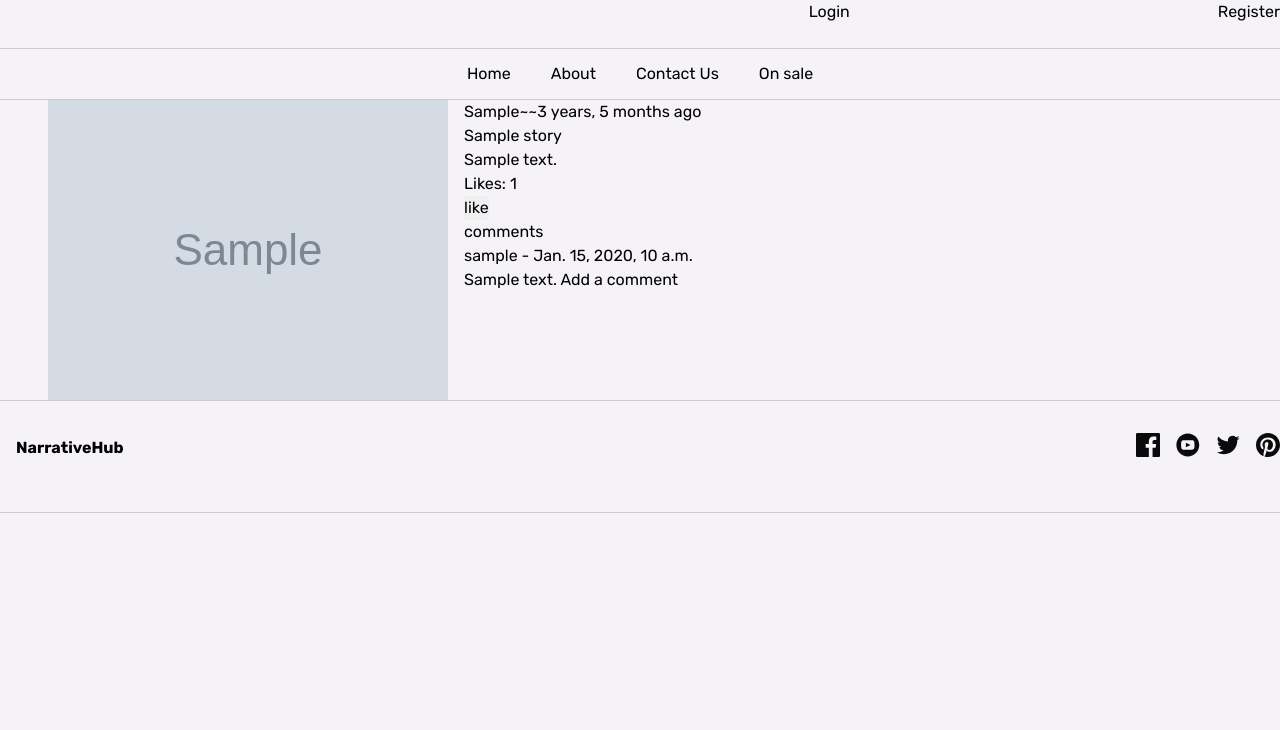
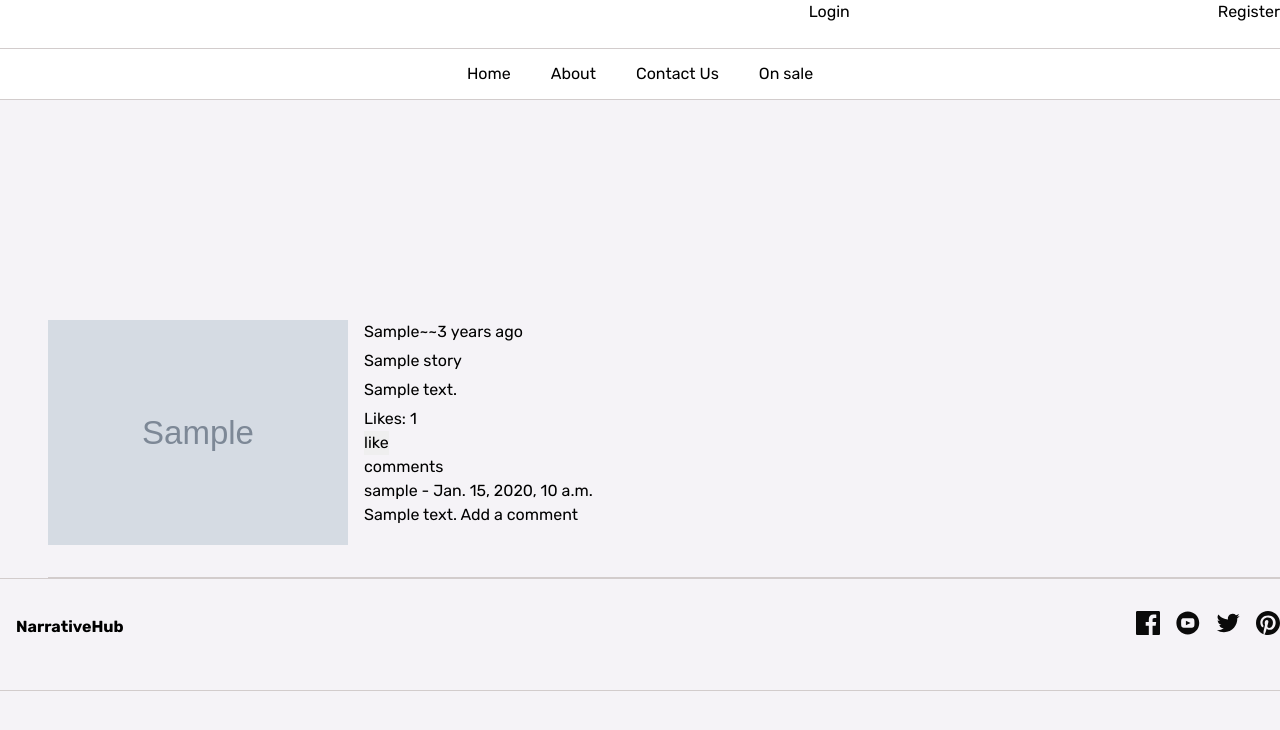
Before and after one commit to mwisechacha/narrativeHub, a Django app: page / in a window 1280 px wide. Shown: the top 730 px of the page. Run offline with Django 4.2, Linux system fonts and the light colour scheme; tables that the repository leaves empty hold one stand-in row (values such as "Sample post"); grey boxes marked "Sample" are stand-in pictures; parts of the project's set-up code (start-up, migrations or seed data) failed here and were passed over.

Commit message:
full-story page and slugify

```diff
--- a/static/css/story.css
+++ b/static/css/story.css
@@ -186,10 +186,6 @@
     margin-bottom: 5px;
   }
 
-  .cover-picture input[type="file"]{
-    /* background-color: hsla(308, 82%, 66%, 0.856); */
-  }
-
   input[type='submit']{
     cursor: pointer;
     text-decoration: none;
--- a/static/css/styles.css
+++ b/static/css/styles.css
@@ -99,6 +99,15 @@ header{
   display: flex;
   flex-direction: column;
   gap: 1.5rem;
+  position: fixed;
+  width: 100%;
+  z-index: 9999;
+  transition: top 0.3s;
+  background-color: #fff;
+}
+
+header.hidden{
+  top: -9rem;
 }
 
 .logo-section{
@@ -115,6 +124,7 @@ header{
   font-weight: 600;
   font-size: 28px;
   align-self: center;
+  color: hsl(6, 100%, 73%);
 }
 
 .settings{
@@ -145,6 +155,10 @@ header{
   padding-bottom: 0.8rem;
 }
 
+.navbar-items a:is(:hover, :focus){
+  color: hsl(6, 100%, 73%);
+}
+
 .social-list {
   display: flex;
   gap: 1rem;
@@ -159,7 +173,8 @@ header{
 }
 
 .social-list a:is(:hover, :focus) .social-icon {
-  fill: rgb(225, 154, 195);
+  fill:hsl(6, 100%, 73%);
+;
 }
 
 .footer-wrapper{
@@ -185,17 +200,36 @@ header{
   align-self: center;
 }
 
+.main-section{
+  padding-top: 9rem;
+}
+
 /*story-details*/
 .flex{
   display: flex;
   gap: 1rem;
-  padding-left: 3rem;
+  margin-left: 3rem;
+  padding-top: 2rem;
+  padding-bottom: 2rem;
+  border-bottom: .2px solid rgb(210, 204, 204);
+
+}
+
+.story-details{
+  display: flex;
+  flex-direction: column;
+  gap: 5px;
 }
 
 .story-title{
   display: flex;
 }
 
-.cover-picture{
+.content{
+  max-width: 50ch;
+}
+
+.cover-picture img{
+  width: 300px;
 
 }
--- a/stories/templates/stories/home.html
+++ b/stories/templates/stories/home.html
@@ -5,7 +5,7 @@
 <script src="{% static 'js/app.js'%}" defer></script>
 {%block content%}
 
-
+  <div class="main-section">
   {% for story in stories%}
   <div class="flex">
   <div class="cover-picture">
@@ -14,12 +14,16 @@
     <div class="story-details">
         <div class="story-title">
             <p>{{story.author| title}}</p><span>~~</span>
-            <p>{{ story.created_at|timesince }} ago</p>
+            <p>{{ story.created_at|timesince|upto:',' }} ago</p>
     </div>
-    <h2>{{story.title}}</h2>
 
-        <p class="content">{{story.content}}</p>
+        <h2>
+            <a href="{% url 'full-story' story.slug %}">{{ story.title }}</a>
+        </h2>
 
+        <p class="content">{{story.preview_content}}</p>
+
+        <div class="icons">
         <p>Likes: {{ story.likes.count }}</p>
         {% if request.user.is_authenticated %}
             {% if request.user in story.liked_by.all %}
@@ -31,7 +35,7 @@
             <button>like</button>
         {% endif %}
 
-        <h2>comments</h2>
+        <p>comments</p>
         {% if not story.comments.all %}
              No Comments Yet <a href="{% url 'add-comment' story.id %}">
                  Add a comment
@@ -58,10 +62,11 @@
         </p>
         {% endif %}
     </div>
+    </div>
 </div>
     {% endfor %}
 
-
+</div>
 
 
 {%endblock content%}
--- a/stories/templatetags/custom_filters.py
+++ b/stories/templatetags/custom_filters.py
@@ -1,11 +1,10 @@
 from django import template
+from django.template.defaultfilters import stringfilter
 
 register = template.Library()
 
 @register.filter
-def subtract(value, arg):
-    return value - arg
-
-@register.filter
-def split(value, delimiter):
-    return value.split(delimiter)
+@stringfilter
+def upto(value, delimiter=None):
+    return value.split(delimiter)[0]
+upto.is_safe = True
--- a/stories/urls.py
+++ b/stories/urls.py
@@ -9,7 +9,8 @@ urlpatterns = [
     path('comments/add/<int:id>/', views.create_comment, name='add-comment'),
     path("delete-comment/<int:id>/", views.delete_comment, name='delete-comment'),
     path("like-story/<int:id>", views.like_story, name='like-story'),
-    path("unlike-story/<int:id>", views.unlike_story, name='unlike-story'),
+    path("unlike-story/<int:id>/", views.unlike_story, name='unlike-story'),
+    path("story/<slug:slug>/", views.full_story, name='full-story'),
     path("about/", views.about, name='about'),
     path("contact/", views.contact, name='contact'),
     path("on-sale/", views.on_sale, name='on-sale'),
--- a/stories/views.py
+++ b/stories/views.py
@@ -99,8 +99,17 @@ def unlike_story(request, id):
     story.unlike(request.user)
     return redirect('storyposts')
 
+def full_story(request, slug):
+    story = get_object_or_404(Story, slug=slug)
+    context = {'story': story}
+    return render(request, 'stories/full_story.html', context)
+
 def home(request):
     stories = Story.objects.all()
+
+    for story in stories:
+        # shorten tne content for preview
+        story.preview_content = story.content[:200] + '...' if len(story.content) > 200 else story.content
     context = {'stories': stories}
     return render(request, 'stories/home.html', context)
 
--- a/templates/base.html
+++ b/templates/base.html
@@ -5,12 +5,18 @@
     <meta charset="UTF-8" />
     <meta name="viewport" content="width=device-width, initial-scale=1.0" />
     <link rel='stylesheet' type='text/css' href="{% static 'css/styles.css' %}"/>
+    <link
+    rel="icon"
+    type="image/jpg"
+    sizes="32x32"
+    href="static/images/favicon-32x32.jpg"
+  />
     <script src="{% static 'js/app.js'%}" defer></script>
     <title>{%if title%} {{title}}{%else%} NarrativeHub {%endif%}</title>
   </head>
   <body>
 
-    <header>
+    <header class="header-section">
           <div class="logo-section">
             {%if request.user.is_authenticated %}
                   <a class="logo" href="{%url 'storyposts'%}">NarrativeHub</a>
@@ -36,7 +42,7 @@
           </div>
         </div>
     </header>
-    <main>
+    <main class='main-section'>
             {% if messages %}
                 <div class="flash-messages">
                     {% for message in messages %}
```
Also changed, not shown: static/js/app.js (+32 -0 lines), stories/models.py (+10 -1 lines), stories/templates/stories/full_story.html (added, +11 -0 lines), media/stories/covers/10c06045d841a4feb7790c3f15b02446.jpg (added), media/stories/covers/10c06045d841a4feb7790c3f15b02446_tW7gJ4t.jpg (added), static/images/favicon-32x32.jpg (added), stories/migrations/0010_story_preview_content_story_slug.py (added), stories/migrations/0011_alter_story_slug.py (added).
